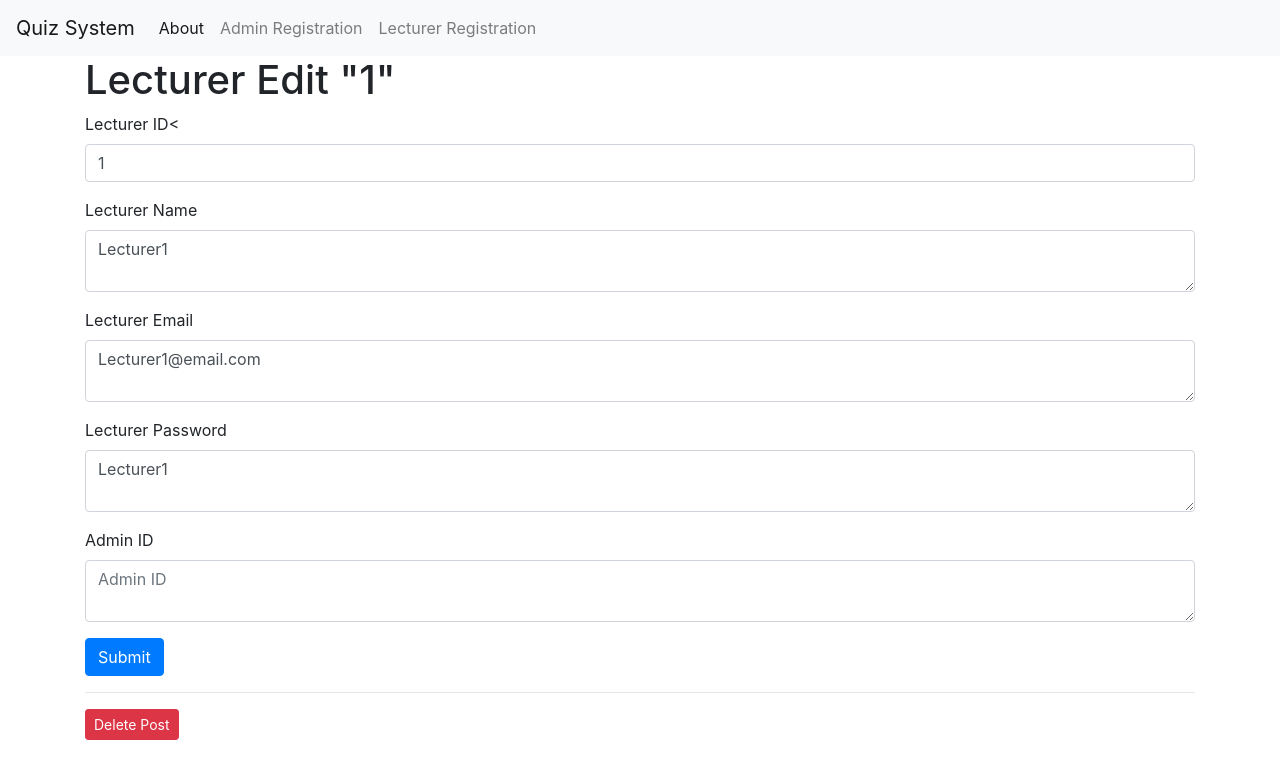
After one commit to ARYN-27/quizsystem-python, a Flask app: page /1/lecturer_edit in a window 1280 px wide. The commit adds this page. Shown: the top 779 px of the page. Run offline with Flask 2, Linux system fonts and the light colour scheme; data comes from the database, SQL or seed files in the repository; both versions use the stored data as it was after the commit; some libraries are stand-ins or nearby versions.

Commit message:
lecturer create and edit in progress

```diff
--- a/QuizSystemV2.py
+++ b/QuizSystemV2.py
@@ -3,7 +3,7 @@ from flask import Flask, render_template, request, url_for, flash, redirect
 from werkzeug.exceptions import abort
 
 
-def get_db_connection():
+def get_db_connection(): #DB Connection
     conn = sqlite3.connect('quizsystem_database.db')
     conn.row_factory = sqlite3.Row
     return conn
@@ -12,6 +12,15 @@ def get_post(admin_id):
     conn = get_db_connection()
     post = conn.execute('SELECT * FROM Admin WHERE admin_id = ?',
                         (admin_id,)).fetchone()
+    conn.close()
+    if post is None:
+        abort(404)
+    return post
+
+def get_post(lect_id):
+    conn = get_db_connection()
+    post = conn.execute('SELECT * FROM Lecturer WHERE lect_id = ?',
+                        (lect_id,)).fetchone()
     conn.close()
     if post is None:
         abort(404)
@@ -32,6 +41,8 @@ def post(post_id):
     post = get_post(post_id)
     return render_template('post.html', post=post)
 
+#ADMIN SEGMENT
+#Creating Admins
 @app.route('/admin_create', methods=('GET', 'POST'))
 def admin_create():
     if request.method == 'POST':
@@ -50,7 +61,8 @@ def admin_create():
             return redirect(url_for('index'))
     return render_template('admin_create.html')
 
-@app.route('/<int:admin_id>/admin_edit', methods=('GET', 'POST'))
+#Editing and Deleting Admin
+@app.route('/<int:admin_id>/admin_edit', methods=('GET', 'POST')) #Editing
 def admin_edit(admin_id):
     post = get_post(admin_id)
 
@@ -72,8 +84,8 @@ def admin_edit(admin_id):
 
     return render_template('admin_edit.html', post=post)
 
-@app.route('/<int:admin_id>/delete', methods=('POST',))
-def delete(admin_id):
+@app.route('/<int:admin_id>/delete', methods=('POST',)) #Deleting
+def admin_delete(admin_id):
     post = get_post(admin_id)
     conn = get_db_connection()
     conn.execute('DELETE FROM Admin WHERE admin_id = ?', (admin_id,))
@@ -81,3 +93,60 @@ def delete(admin_id):
     conn.close()
     flash('"{}" was successfully deleted!'.format(post['title']))
     return redirect(url_for('index'))
+
+#LECTURER SEGMENT
+#Creating Lecturer
+@app.route('/lecturer_create', methods=('GET', 'POST'))
+def lecturer_create():
+    if request.method == 'POST':
+        lect_id = request.form['lect_id']
+        lect_name = request.form['lect_name']
+        lect_email = request.form['lect_email']
+        lect_pwd = request.form['lect_pwd']
+        admin_id = request.form['admin_id']
+
+        if not lect_name:
+            flash('Name is required!')
+        else:
+            conn = get_db_connection()
+            conn.execute('INSERT INTO Lecturer (lect_id, lect_name, lect_email, lect_pwd, admin_id) VALUES (?, ?, ?, ?, ?)',
+                         (lect_id, lect_name, lect_email, lect_pwd, admin_id))
+            conn.commit()
+            conn.close()
+            return redirect(url_for('index'))
+    return render_template('lecturer_create.html')
+
+#Editing and Deleting Lecturer
+@app.route('/<int:lect_id>/lecturer_edit', methods=('GET', 'POST')) #Editing
+def lecturer_edit(lect_id):
+    post = get_post(lect_id)
+
+    if request.method == 'POST':
+        lect_id = request.form['lect_id']
+        lect_name = request.form['lect_name']
+        lect_email = request.form['lect_email']
+        lect_pwd = request.form['lect_pwd']
+        admin_id = request.form['admin_id']
+
+        if not lect_id:
+            flash('ID is required!')
+        else:
+            conn = get_db_connection()
+            conn.execute('UPDATE Lecturer SET lect_name = ?, lect_email = ?, lect_pwd = ?, admin_id = ?'
+                         ' WHERE lect_id = ?',
+                         (lect_name, lect_email, lect_pwd, admin_id, lect_id))
+            conn.commit()
+            conn.close()
+            return redirect(url_for('index'))
+
+    return render_template('lecturer_edit.html', post=post)
+
+@app.route('/<int:lect_id>/delete', methods=('POST',)) #Deleting
+def lecturer_delete(lect_id):
+    post = get_post(lect_id)
+    conn = get_db_connection()
+    conn.execute('DELETE FROM Lecturer WHERE lect_id = ?', (lect_id,))
+    conn.commit()
+    conn.close()
+    flash('"{}" was successfully deleted!'.format(post['title']))
+    return redirect(url_for('index'))
--- a/templates/base.html
+++ b/templates/base.html
@@ -28,6 +28,9 @@
         <li class="nav-item">
           <a class="nav-link" href="{{url_for('admin_create')}}">Admin Registration</a>
         </li>
+        <li class="nav-item">
+          <a class="nav-link" href="{{url_for('lecturer_create')}}">Lecturer Registration</a>
+        </li>
       </ul>
     </div>
   </nav>
--- /dev/null
+++ b/templates/lecturer_edit.html
@@ -0,0 +1,49 @@
+{% extends 'base.html' %}
+
+{% block content %}
+<h1>{% block title %} Lecturer Edit "{{ post['lect_id'] }}" {% endblock %}</h1>
+
+<form method="post">
+    <div class="form-group">
+        <label for="title">Lecturer ID<</label>
+        <input type="number" name="lect_id" placeholder="Lecturer ID"
+               class="form-control"
+               value="{{ request.form['lect_id'] or post['lect_id'] }}">
+        </input>
+    </div>
+
+    <div class="form-group">
+        <label for="text">Lecturer Name</label>
+        <textarea type="number" name="lect_name" placeholder="Lecturer Name"
+                  class="form-control">{{ request.form['lect_name'] or post['lect_name'] }}</textarea>
+    </div>
+
+    <div class="form-group">
+        <label for="content">Lecturer Email</label>
+        <textarea type="text" name="lect_email" placeholder="Lecturer Email"
+                  class="form-control">{{ request.form['lect_email'] or post['lect_email'] }}</textarea>
+    </div>
+
+    <div class="form-group">
+        <label for="content">Lecturer Password</label>
+        <textarea name="admin_pwd" placeholder="Lecturer Password"
+                  class="form-control">{{ request.form['lect_pwd'] or post['lect_pwd'] }}</textarea>
+    </div>
+
+    <div class="form-group">
+        <label for="content">Admin ID</label>
+        <textarea type="number" name="admin_id" placeholder="Admin ID"
+                  class="form-control">{{ request.form['admin_id'] }}</textarea>
+    </div>
+
+    <div class="form-group">
+        <button type="submit" class="btn btn-primary">Submit</button>
+    </div>
+</form>
+<hr>
+<form action="{{ url_for('lecturer_delete', lect_id=post['lect_id']) }}" method="POST">
+    <input type="submit" value="Delete Post"
+            class="btn btn-danger btn-sm"
+            onclick="return confirm('Are you sure you want to delete this post?')">
+</form>
+{% endblock %}
```
Also changed, not shown: templates/lecturer_create.html (added, +42 -0 lines), quizsystem_database.db.
